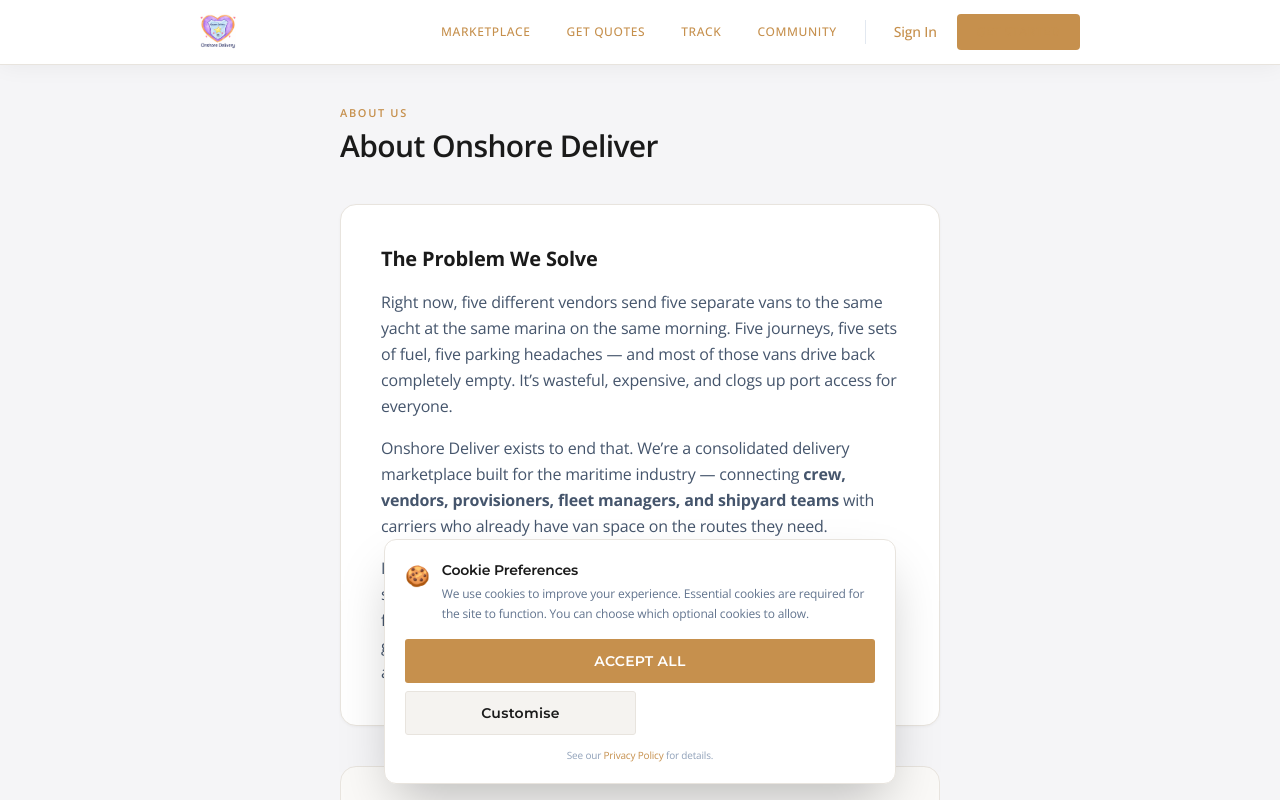
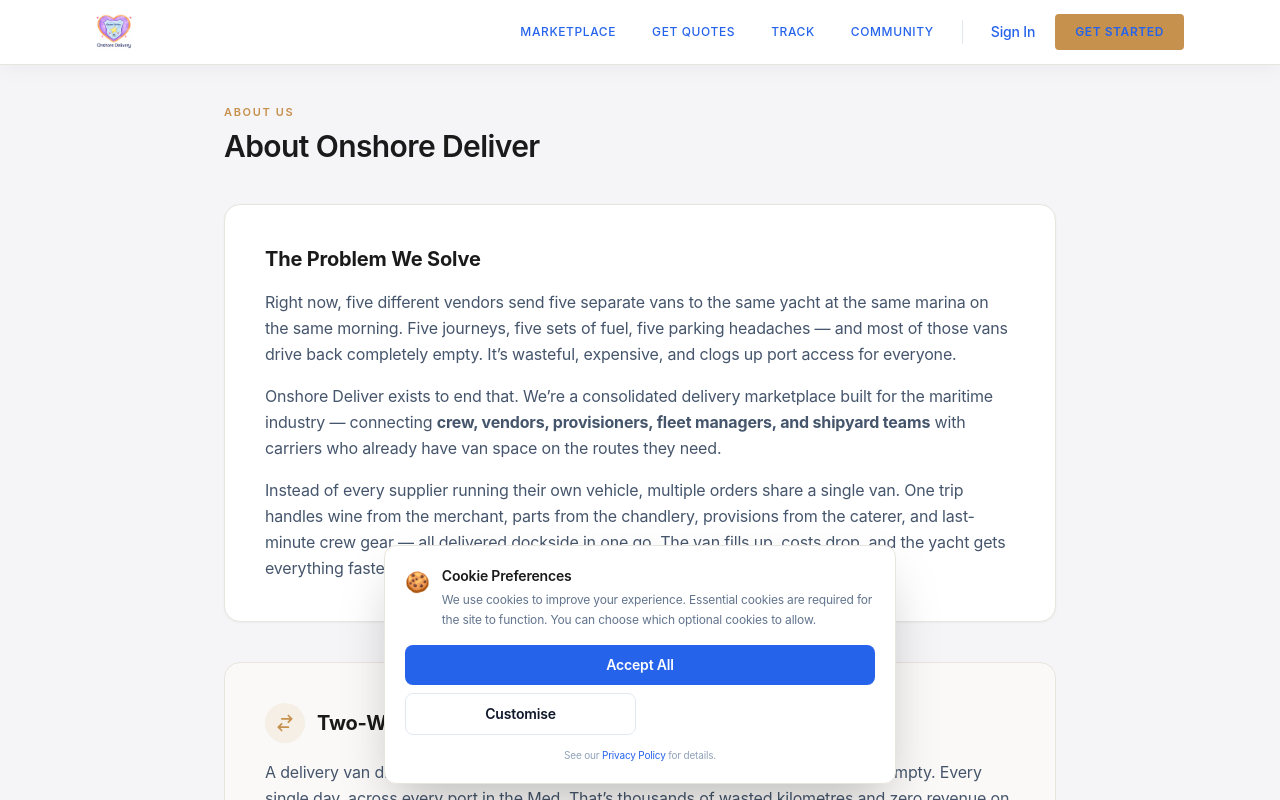
Before and after one commit to Onshore-Cellars/delivery, a Next.js app: page /about in a window 1280 px wide. Shown: the top 800 px of the page. Built offline with nearby package versions, Linux system fonts and the light colour scheme.

Commit message:
fix: auth endpoints - add missing user fields, suspended checks

```diff
--- a/app/api/auth/google/route.ts
+++ b/app/api/auth/google/route.ts
@@ -84,6 +84,10 @@
         })
       }
 
+      if (user.suspended) {
+        return NextResponse.json({ error: 'Your account has been suspended. Please contact support.' }, { status: 403 })
+      }
+
       // Auto-promote admin emails
       const ADMIN_EMAILS = (process.env.ADMIN_EMAILS || 'edward@onshorecellars.com,info@onshoredelivery.com')
         .toLowerCase().split(',').map(e => e.trim())
--- a/app/api/auth/me/route.ts
+++ b/app/api/auth/me/route.ts
@@ -27,6 +27,7 @@
         canCarry: true,
         canShip: true,
         verified: true,
+        suspended: true,
         createdAt: true,
       },
     })
@@ -35,6 +36,10 @@
       return NextResponse.json({ error: 'User not found' }, { status: 404 })
     }
 
+    if (user.suspended) {
+      return NextResponse.json({ error: 'Your account has been suspended.' }, { status: 403 })
+    }
+
     return NextResponse.json({ user })
   } catch (error) {
     console.error('Auth me error:', error)
--- a/app/globals.css
+++ b/app/globals.css
@@ -1,23 +1,21 @@
 @import "tailwindcss";
 
 @theme inline {
-  --color-primary: #1a1a1a;
-  --color-primary-light: #4a4a4a;
-  --color-secondary: #6b6b6b;
-  --color-accent: #C6904D;
-  --color-accent-hover: #b07d3f;
-  --color-surface: #ffffff;
-  --color-surface-secondary: #faf9f7;
-  --color-surface-tertiary: #f5f3f0;
-  --color-border: #e8e4de;
-  --color-border-light: #f5f3f0;
+  --color-brand: #2563eb;
+  --color-brand-hover: #1d4ed8;
+  --color-brand-light: #eff6ff;
+  --color-text: #0f172a;
+  --color-text-secondary: #475569;
+  --color-text-muted: #94a3b8;
+  --color-bg: #ffffff;
+  --color-bg-page: #f8fafc;
+  --color-bg-subtle: #f1f5f9;
+  --color-border: #e2e8f0;
+  --color-border-light: #f1f5f9;
   --color-success: #16a34a;
   --color-warning: #d97706;
   --color-error: #dc2626;
-  --color-info: #0284c7;
-
-  --font-sans: "Open Sans", -apple-system, BlinkMacSystemFont, "Segoe UI", sans-serif;
-  --font-display: "Montserrat", -apple-system, BlinkMacSystemFont, "Segoe UI", sans-serif;
+  --font-sans: "Inter", ui-sans-serif, system-ui, -apple-system, sans-serif;
 }
 
 *, *::before, *::after { box-sizing: border-box; }
@@ -29,8 +27,8 @@
 
 body {
   font-family: var(--font-sans);
-  background: var(--color-surface);
-  color: var(--color-primary);
+  background: var(--color-bg);
+  color: var(--color-text);
   -webkit-font-smoothing: antialiased;
   -moz-osx-font-smoothing: grayscale;
   overflow-x: hidden;
@@ -40,10 +38,11 @@
 }
 
 input, select, textarea {
-  color: var(--color-primary);
+  color: var(--color-text);
   font-size: 16px;
   font-family: var(--font-sans);
 }
+input::placeholder, textarea::placeholder { color: var(--color-text-muted); }
 
 input::placeholder, textarea::placeholder {
   color: var(--color-secondary);
@@ -70,102 +69,96 @@
 
 /* Prevent iOS zoom on input focus */
 @media (max-width: 768px) {
-  input, select, textarea {
-    font-size: 16px !important;
-  }
+  input, select, textarea { font-size: 16px !important; }
 }
 
-::-webkit-scrollbar { width: 6px; }
+::-webkit-scrollbar { width: 6px; height: 6px; }
 ::-webkit-scrollbar-track { background: transparent; }
 ::-webkit-scrollbar-thumb { background: var(--color-border); border-radius: 3px; }
-::-webkit-scrollbar-thumb:hover { background: var(--color-secondary); }
+::-webkit-scrollbar-thumb:hover { background: var(--color-text-muted); }
 
 *:focus-visible {
-  outline: 3px solid rgba(198, 144, 77, 0.4);
+  outline: 2px solid var(--color-brand);
   outline-offset: 2px;
-  border-radius: 6px;
+  border-radius: 4px;
 }
 
 ::selection {
-  background: rgba(198, 144, 77, 0.15);
-  color: var(--color-primary);
+  background: rgba(37, 99, 235, 0.12);
+  color: var(--color-text);
 }
 
-a { color: var(--color-accent); text-decoration: none; }
+a { color: var(--color-brand); text-decoration: none; }
 a:hover { text-decoration: underline; }
 
-/* ---- BUTTONS ---- */
+/* ── BUTTONS ─────────────────────────────────────────────────────────── */
 
 .btn-primary {
   display: inline-flex;
   align-items: center;
   justify-content: center;
   gap: 0.5rem;
-  background: var(--color-accent);
+  background: var(--color-brand);
   color: #fff;
-  padding: 11px 25px;
-  border-radius: 3px;
-  font-family: var(--font-display);
-  font-size: 14px;
+  padding: 0.625rem 1.25rem;
+  border-radius: 0.5rem;
+  font-size: 0.875rem;
   font-weight: 600;
-  line-height: 1.2;
-  letter-spacing: 0.02em;
-  text-transform: uppercase;
+  line-height: 1.25rem;
   border: none;
   cursor: pointer;
-  transition: all 0.2s ease;
-  min-height: 44px;
+  transition: background 0.15s, box-shadow 0.15s;
   white-space: nowrap;
 }
-.btn-primary:hover { background: var(--color-accent-hover); text-decoration: none; transform: translateY(-1px); box-shadow: 0 4px 12px rgba(198, 144, 77, 0.3); }
-.btn-primary:active { transform: translateY(0); box-shadow: none; }
-.btn-primary:disabled { opacity: 0.5; cursor: default; transform: none; box-shadow: none; }
+.btn-primary:hover {
+  background: var(--color-brand-hover);
+  text-decoration: none;
+  box-shadow: 0 1px 3px rgba(37, 99, 235, 0.3);
+}
+.btn-primary:active { box-shadow: none; }
+.btn-primary:disabled { opacity: 0.5; cursor: default; box-shadow: none; }
 
 .btn-secondary {
   display: inline-flex;
   align-items: center;
   justify-content: center;
   gap: 0.5rem;
-  background: var(--color-surface-tertiary);
-  color: var(--color-primary);
-  padding: 11px 25px;
-  border-radius: 3px;
-  font-family: var(--font-display);
-  font-size: 14px;
+  background: var(--color-bg);
+  color: var(--color-text);
+  padding: 0.625rem 1.25rem;
+  border-radius: 0.5rem;
+  font-size: 0.875rem;
   font-weight: 600;
-  line-height: 1.2;
-  letter-spacing: 0.02em;
+  line-height: 1.25rem;
   border: 1px solid var(--color-border);
   cursor: pointer;
-  transition: all 0.2s ease;
-  min-height: 44px;
+  transition: background 0.15s, border-color 0.15s;
   white-space: nowrap;
 }
-.btn-secondary:hover { background: var(--color-border); text-decoration: none; }
-.btn-secondary:active { transform: scale(0.98); }
+.btn-secondary:hover {
+  background: var(--color-bg-subtle);
+  border-color: #cbd5e1;
+  text-decoration: none;
+}
 
 .btn-outline {
   display: inline-flex;
   align-items: center;
   justify-content: center;
   gap: 0.5rem;
-  background: rgba(255,255,255,0.1);
+  background: rgba(255,255,255,0.08);
   color: #fff;
-  padding: 11px 25px;
-  border-radius: 3px;
-  font-family: var(--font-display);
-  font-size: 14px;
+  padding: 0.625rem 1.25rem;
+  border-radius: 0.5rem;
+  font-size: 0.875rem;
   font-weight: 600;
-  line-height: 1.2;
-  letter-spacing: 0.02em;
-  border: 1.5px solid rgba(255,255,255,0.3);
+  line-height: 1.25rem;
+  border: 1px solid rgba(255,255,255,0.25);
   cursor: pointer;
-  transition: all 0.2s ease;
-  min-height: 44px;
+  transition: background 0.15s;
   white-space: nowrap;
 }
-.btn-outline:hover { background: rgba(255,255,255,0.2); text-decoration: none; }
-.btn-outline:active { transform: scale(0.98); }
+.btn-outline:hover { background: rgba(255,255,255,0.15); text-decoration: none; }
 
 .btn-ghost {
   display: inline-flex;
@@ -173,59 +166,114 @@
   justify-content: center;
   gap: 0.5rem;
   background: transparent;
-  color: var(--color-accent);
-  padding: 11px 25px;
-  border-radius: 3px;
-  font-family: var(--font-display);
-  font-size: 14px;
+  color: var(--color-brand);
+  padding: 0.625rem 1.25rem;
+  border-radius: 0.5rem;
+  font-size: 0.875rem;
   font-weight: 600;
-  line-height: 1.2;
+  line-height: 1.25rem;
   border: none;
   cursor: pointer;
-  transition: all 0.2s ease;
-  min-height: 44px;
+  transition: background 0.15s;
   white-space: nowrap;
 }
-.btn-ghost:hover { background: var(--color-surface-tertiary); text-decoration: none; }
+.btn-ghost:hover { background: var(--color-bg-subtle); text-decoration: none; }
 
-/* ---- ANIMATIONS ---- */
+/* ── LAYOUT ──────────────────────────────────────────────────────────── */
+
+.page-container {
+  width: 100%;
+  max-width: 72rem;
+  margin: 0 auto;
+  padding: 1.5rem 1rem;
+}
+.page-container.narrow, .page-container-narrow {
+  max-width: 56rem;
+}
+.page-container.wide, .page-container-wide {
+  max-width: 80rem;
+}
+@media (min-width: 640px) {
+  .page-container { padding: 2rem 1.5rem; }
+}
+@media (min-width: 1024px) {
+  .page-container { padding: 2.5rem 2rem; }
+}
+
+.site-container {
+  width: 100%;
+  max-width: 72rem;
+  margin: 0 auto;
+  padding-left: 1rem;
+  padding-right: 1rem;
+}
+@media (min-width: 640px) {
+  .site-container { padding-left: 1.5rem; padding-right: 1.5rem; }
+}
+@media (min-width: 1024px) {
+  .site-container { padding-left: 2rem; padding-right: 2rem; }
+}
+
+/* ── CARD ────────────────────────────────────────────────────────────── */
+
+.card-hover {
+  transition: box-shadow 0.2s, border-color 0.2s;
+}
+@media (hover: hover) {
+  .card-hover:hover {
+    border-color: #cbd5e1;
+    box-shadow: 0 4px 12px rgba(0,0,0,0.06);
+  }
+}
+
+/* ── BADGE ───────────────────────────────────────────────────────────── */
+
+.badge {
+  display: inline-flex;
+  align-items: center;
+  padding: 2px 10px;
+  border-radius: 9999px;
+  font-size: 0.75rem;
+  font-weight: 500;
+  line-height: 1.25rem;
+  white-space: nowrap;
+}
+
+/* ── ANIMATIONS ──────────────────────────────────────────────────────── */
 
 @keyframes fadeUp {
-  from { opacity: 0; transform: translateY(24px); }
+  from { opacity: 0; transform: translateY(16px); }
   to { opacity: 1; transform: translateY(0); }
 }
-.animate-fade-up { animation: fadeUp 0.6s cubic-bezier(0.16, 1, 0.3, 1) both; }
+.animate-fade-up { animation: fadeUp 0.5s cubic-bezier(0.16, 1, 0.3, 1) both; }
 
 @keyframes fadeIn {
   from { opacity: 0; }
   to { opacity: 1; }
 }
-.animate-fade-in { animation: fadeIn 0.5s ease both; }
+.animate-fade-in { animation: fadeIn 0.4s ease both; }
 
 @keyframes slideUp {
-  from { transform: translateY(100%); opacity: 0; }
-  to { transform: translateY(0); opacity: 1; }
+  from { opacity: 0; transform: translateY(24px); }
+  to { opacity: 1; transform: translateY(0); }
 }
-.animate-slide-up { animation: slideUp 0.35s cubic-bezier(0.16, 1, 0.3, 1) both; }
+.animate-slide-up { animation: slideUp 0.3s cubic-bezier(0.16, 1, 0.3, 1) both; }
 
 @keyframes slideInRight {
   from { transform: translateX(100%); }
   to { transform: translateX(0); }
 }
-.animate-slide-in-right { animation: slideInRight 0.3s cubic-bezier(0.16, 1, 0.3, 1) both; }
+.animate-slide-in-right { animation: slideInRight 0.25s cubic-bezier(0.16, 1, 0.3, 1) both; }
 
 .loading-shimmer {
   background: linear-gradient(90deg, #f1f5f9 25%, #e2e8f0 37%, #f1f5f9 63%);
   background-size: 200% 100%;
-  animation: shimmer 1.5s ease-in-out infinite;
-  border-radius: 12px;
+  animation: shimmer 1.4s ease-in-out infinite;
 }
 @keyframes shimmer {
   0% { background-position: -200% 0; }
   100% { background-position: 200% 0; }
 }
-
-/* ---- STAGGER ---- */
 
 .stagger > *:nth-child(1) { animation-delay: 0ms; }
 .stagger > *:nth-child(2) { animation-delay: 60ms; }
@@ -234,77 +282,22 @@
 .stagger > *:nth-child(5) { animation-delay: 240ms; }
 .stagger > *:nth-child(6) { animation-delay: 300ms; }
 
-/* ─── PAGE CONTAINER ──────────────────────────────────────────────────── */
+/* ── GRADIENT TEXT ───────────────────────────────────────────────────── */
 
-.page-container {
-  width: 100%;
-  max-width: 960px !important;
-  margin-left: auto !important;
-  margin-right: auto !important;
-  padding: 1.5rem 1.25rem !important;
-}
-.page-container-narrow {
-  max-width: 680px !important;
-}
-.page-container-wide {
-  max-width: 1100px !important;
-}
-/* Legacy class compat */
-.page-container.narrow {
-  max-width: 680px !important;
-}
-.page-container.wide {
-  max-width: 1100px !important;
-}
-@media (min-width: 640px) {
-  .page-container { padding: 2rem 2rem !important; }
-}
-@media (min-width: 1024px) {
-  .page-container { padding: 2.5rem 2.5rem !important; }
+.gradient-text {
+  background: linear-gradient(135deg, #2563eb, #7c3aed);
+  -webkit-background-clip: text;
+  -webkit-text-fill-color: transparent;
+  background-clip: text;
 }
 
-.site-container {
-  width: 100%;
-  max-width: 960px !important;
-  margin-left: auto !important;
-  margin-right: auto !important;
-  padding-left: 1.25rem !important;
-  padding-right: 1.25rem !important;
+/* ── OVERLAY ─────────────────────────────────────────────────────────── */
+
+.mobile-menu-overlay {
+  background: rgba(0, 0, 0, 0.4);
+  backdrop-filter: blur(4px);
+  -webkit-backdrop-filter: blur(4px);
 }
-@media (min-width: 640px) {
-  .site-container { padding-left: 2rem !important; padding-right: 2rem !important; }
-}
-@media (min-width: 1024px) {
-  .site-container { padding-left: 2.5rem !important; padding-right: 2.5rem !important; }
-}
-
-/* ─── BADGE ───────────────────────────────────────────────────────────── */
-
-.badge {
-  display: inline-flex;
-  align-items: center;
-  padding: 4px 12px;
-  border-radius: 3px;
-  font-size: 12px;
-  font-weight: 600;
-  letter-spacing: 0.01em;
-  line-height: 1.4;
-  white-space: nowrap;
-}
-
-/* ---- CARD ---- */
-
-.card-hover {
-  transition: transform 0.2s ease, box-shadow 0.2s ease;
-}
-@media (hover: hover) {
-  .card-hover:hover {
-    transform: translateY(-2px);
-    box-shadow: 0 8px 25px rgba(0,0,0,0.08);
-  }
-}
-
-/* ---- GLASS ---- */
 
 .glass {
   background: rgba(255, 255, 255, 0.85);
@@ -312,44 +305,12 @@
   -webkit-backdrop-filter: saturate(180%) blur(20px);
 }
 
-/* ---- OVERLAY ---- */
+/* ── SAFE AREAS ──────────────────────────────────────────────────────── */
 
-.mobile-menu-overlay {
-  background: rgba(0, 0, 0, 0.4);
-  backdrop-filter: blur(8px);
-  -webkit-backdrop-filter: blur(8px);
-}
+.safe-bottom { padding-bottom: env(safe-area-inset-bottom, 0px); }
+.safe-top { padding-top: env(safe-area-inset-top, 0px); }
 
-/* ---- GRADIENT TEXT ---- */
-
-.gradient-text {
-  background: linear-gradient(135deg, #C6904D, #d4a76a);
-  -webkit-background-clip: text;
-  -webkit-text-fill-color: transparent;
-  background-clip: text;
-}
-
-/* ---- NOTIFICATION PULSE ---- */
-
-.notif-pulse {
-  animation: notifPulse 2s ease-in-out infinite;
-}
-@keyframes notifPulse {
-  0%, 100% { transform: scale(1); }
-  50% { transform: scale(1.2); }
-}
-
-/* ---- SAFE AREAS for mobile ---- */
-
-.safe-bottom {
-  padding-bottom: env(safe-area-inset-bottom, 0px);
-}
-
-.safe-top {
-  padding-top: env(safe-area-inset-top, 0px);
-}
-
-/* ---- SKIP LINK ---- */
+/* ── SKIP LINK ───────────────────────────────────────────────────────── */
 
 .skip-link {
   position: absolute;
@@ -357,16 +318,16 @@
   left: 1rem;
   z-index: 100;
   padding: 0.75rem 1.5rem;
-  background: var(--color-primary);
+  background: var(--color-text);
   color: #fff;
-  border-radius: 12px;
+  border-radius: 0.5rem;
   font-size: 14px;
   font-weight: 600;
   transition: top 0.2s;
 }
 .skip-link:focus { top: 1rem; }
 
-/* ---- PRINT ---- */
+/* ── PRINT ───────────────────────────────────────────────────────────── */
 
 @media print {
   body { background: #fff !important; color: #000 !important; }
```
